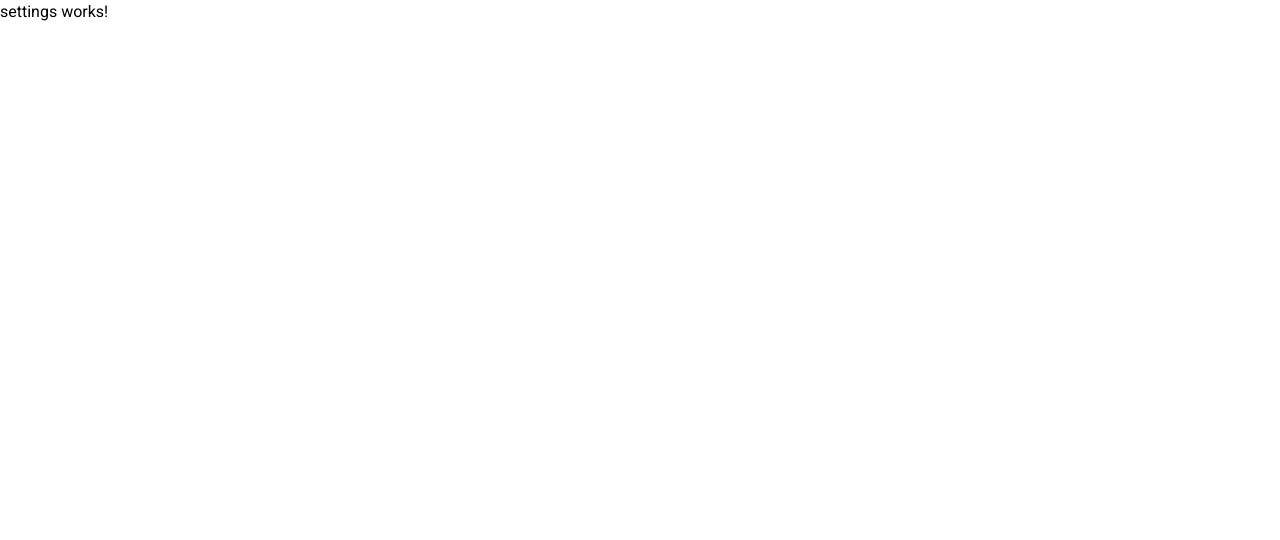
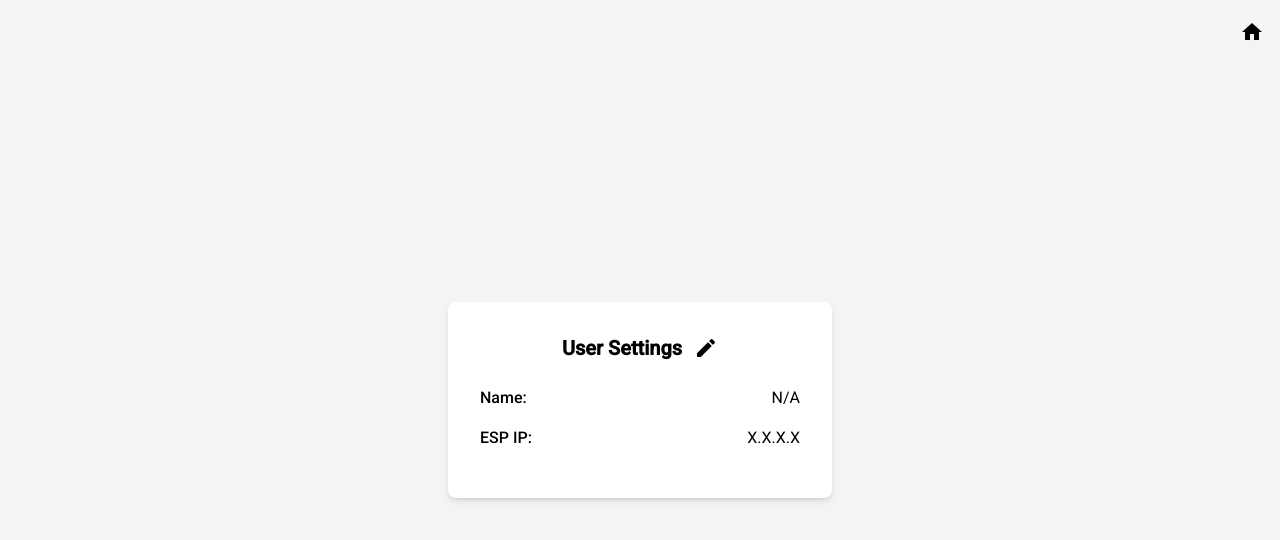
Before and after one commit to cmpe195a-2024-25-group-9/vocast_web, an Angular app: page /settings in a window 1280 px wide. Shown: the top 540 px of the page. Built offline with nearby package versions, Linux system fonts and the light colour scheme.

Commit message:
added settings page to configure ip and name attributes

```diff
--- a/src/app/settings/settings.component.html
+++ b/src/app/settings/settings.component.html
@@ -1 +1,38 @@
-<p>settings works!</p>
+<div class="flex items-center justify-center min-h-screen bg-gray-100">
+    <div class="absolute top-4 right-4">
+        <a href="/" class="focus:outline-none text-3xl cursor-pointer">
+            <mat-icon>home</mat-icon>
+        </a>
+    </div>
+    <div class="bg-white p-8 rounded-lg shadow-md w-96">
+        <form [formGroup]="userSettings" (ngSubmit)="onSubmit()">
+            <!-- Form Title -->
+            <div class="flex flex-row items-center justify-center text-center mb-6">
+                <h1 class="text-xl font-bold">User Settings</h1>
+                <mat-icon *ngIf="!isEditing" class="cursor-pointer ml-3" (click)="edit()">edit</mat-icon>
+                <button *ngIf="isEditing" type="submit" class="text-green-600 ml-2 mt-2 cursor-pointer">
+                    <mat-icon>check</mat-icon>
+                </button>
+                <mat-icon class="!ml-2 !cursor-pointer !text-red-500" *ngIf="isEditing" (click)="cancel()">cancel</mat-icon>
+            </div>
+
+            <!-- Name Field -->
+            <div class="flex items-center justify-between mb-4">
+                <label class="font-medium">Name:</label>
+                <div class="w-2/3">
+                    <p *ngIf="!isEditing" class="text-right">{{ f.name.value }}</p>
+                    <input *ngIf="isEditing" formControlName="name" class="border border-gray-300 rounded-lg p-2 w-full focus:outline-none focus:ring-2 focus:ring-blue-500" />
+                </div>
+            </div>
+
+            <!-- IP Address Field -->
+            <div class="flex items-center justify-between mb-4">
+                <label class="font-medium">ESP IP:</label>
+                <div class="w-2/3">
+                    <p *ngIf="!isEditing" class="text-right">{{ f.ip.value }}</p>
+                    <input *ngIf="isEditing" formControlName="ip" class="border border-gray-300 rounded-lg p-2 w-full focus:outline-none focus:ring-2 focus:ring-blue-500" />
+                </div>
+            </div>
+        </form>
+    </div>
+</div>
--- a/src/app/settings/settings.component.ts
+++ b/src/app/settings/settings.component.ts
@@ -1,11 +1,52 @@
+import { CommonModule } from '@angular/common';
 import { Component } from '@angular/core';
+import { FormBuilder, FormGroup, FormControl, Validators, ReactiveFormsModule } from '@angular/forms';
+import { MatIconModule } from '@angular/material/icon';
 
 @Component({
   selector: 'app-settings',
-  imports: [],
+  imports: [ReactiveFormsModule, CommonModule, MatIconModule],
   templateUrl: './settings.component.html',
   styleUrl: './settings.component.css'
 })
 export class SettingsComponent {
+  userSettings!: FormGroup<{
+    name: FormControl<string | null>;
+    ip: FormControl<string | null>;
+  }>;
+  isEditing = false;
 
+  constructor(private fb: FormBuilder) { }
+
+  ngOnInit(): void {
+    this.userSettings = this.fb.group({
+      name: this.fb.control<string>(localStorage.getItem('name') || 'N/A'),
+      ip: this.fb.control<string>(localStorage.getItem('ip') || 'X.X.X.X'),
+    });
+  }
+
+  edit() {
+    this.isEditing = true;
+  }
+
+  cancel() {
+    let cancelConfirm = window.confirm("changes will be discarded. are you sure you want to continue?");
+    if (cancelConfirm) {
+      this.isEditing = false;
+      this.userSettings.setValue({
+        name: localStorage.getItem('name') || 'N/A',
+        ip: localStorage.getItem('ip') || 'X.X.X.X',
+      });
+    }
+  }
+
+  onSubmit(): void {
+    this.isEditing = false;
+    localStorage.setItem('ip', this.f.ip.value ?? '');
+    localStorage.setItem('name', this.f.name.value ?? '');
+  }
+
+  get f() {
+    return this.userSettings.controls;
+  }
 }
--- a/src/app/stream/stream.component.html
+++ b/src/app/stream/stream.component.html
@@ -1,4 +1,11 @@
-<div class="flex justify-center items-center h-screen">
+<div class="flex flex-col justify-center items-center h-screen">
+    <div class="absolute top-4 right-4">
+        <a href="/settings" class="focus:outline-none text-3xl cursor-pointer text-gray-500">
+            <mat-icon>settings</mat-icon>
+        </a>
+    </div>
+    <p> streaming as {{ name }} </p>
+    <p> streaming to {{ ip }} </p>
     <button
         (click)="toggleStream()"
         [ngClass]="isStreaming ? 'bg-red-500 text-white' : 'bg-green-500 text-white'"
--- a/src/app/stream/stream.component.ts
+++ b/src/app/stream/stream.component.ts
@@ -11,12 +11,23 @@ import { MatIconModule } from '@angular/material/icon';
 })
 export class StreamComponent {
   isStreaming: boolean = false;
+  name: string = '';
+  ip: string = '';
 
   constructor(private apiService: ApiService) {}
 
+  ngOnInit(): void {
+    this.name = localStorage.getItem('name') ?? 'N/A';
+    this.ip = localStorage.getItem('ip') ?? 'X.X.X.X';
+  }
+
+  navigateToSettings() {
+    window.location.href = '/settings';
+  }
+
   toggleStream(): void {
     this.isStreaming = !this.isStreaming;
-    this.apiService.postBackendRequest('stream', { start: this.isStreaming, IP: "10.0.0.12" }).subscribe({
+    this.apiService.postBackendRequest('stream', { start: this.isStreaming, ip: this.ip }).subscribe({
       next: (response) => {
         console.log('Stream toggled successfully:', response);
       },
```
